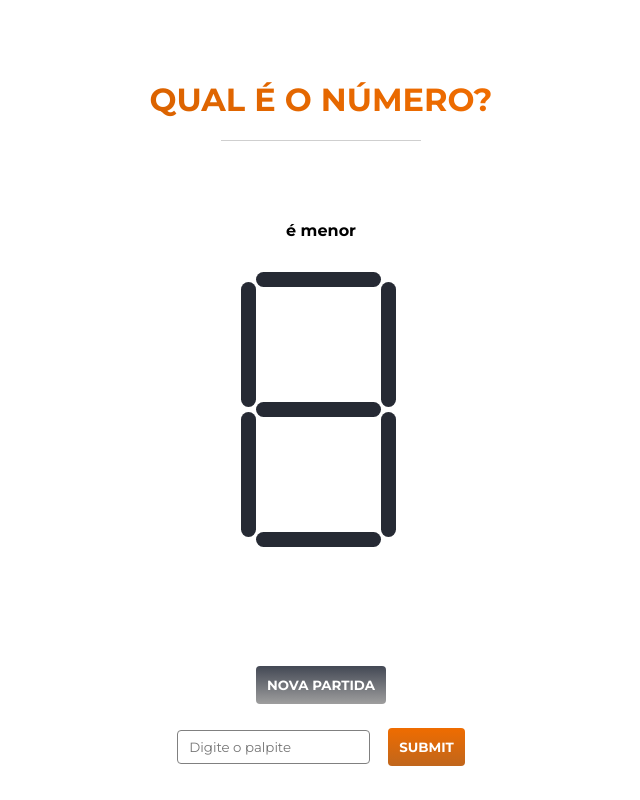
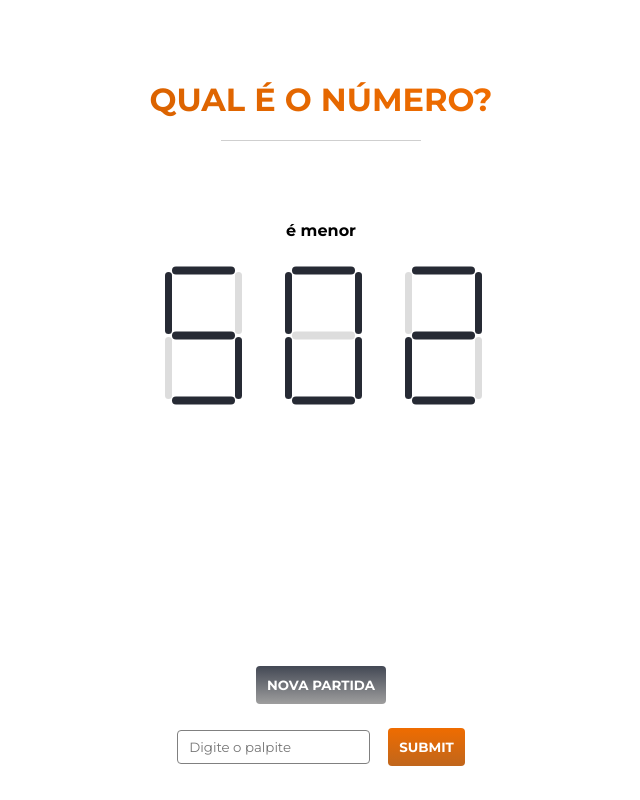
Before and after one commit to cefasgarciapereira/studiosol, a React (Vite) app: page / in a window 1280 px wide. Shown: the whole page, without its empty margins (319-959 px from the left). Built offline with nearby package versions, Linux system fonts and the light colour scheme.

Commit message:
[refactor]: refactor Seven Segments Display
- Split each digit into a separate component
- Grid System to auto align the display up to 3 digits

```diff
--- /dev/null
+++ b/src/components/elements/SevenSegmentsDisplay/Digit.jsx
@@ -0,0 +1,27 @@
+import classes from './digit.module.css'
+
+function Digit(props) {
+    const { value } = props
+
+    return (
+        <div className={classes.root}>
+            <div className={classes.A} style={{ backgroundColor: AOn.includes(value) ? '#262A34' : '' }}></div>
+            <div className={classes.B} style={{ backgroundColor: BOn.includes(value) ? '#262A34' : '' }}></div>
+            <div className={classes.C} style={{ backgroundColor: COn.includes(value) ? '#262A34' : '' }}></div>
+            <div className={classes.D} style={{ backgroundColor: DOn.includes(value) ? '#262A34' : '' }}></div>
+            <div className={classes.E} style={{ backgroundColor: EOn.includes(value) ? '#262A34' : '' }}></div>
+            <div className={classes.F} style={{ backgroundColor: FOn.includes(value) ? '#262A34' : '' }}></div>
+            <div className={classes.G} style={{ backgroundColor: GOn.includes(value) ? '#262A34' : '' }}></div>
+        </div>
+    )
+}
+
+const AOn = [0, 2, 3, 5, 6, 7, 8, 9]
+const BOn = [0, 1, 2, 3, 4, 7, 8, 9]
+const COn = [0, 1, 3, 4, 5, 6, 7, 8, 9]
+const DOn = [0, 2, 3, 5, 6, 8, 9]
+const EOn = [0, 2, 6, 8]
+const FOn = [0, 4, 5, 6, 8, 9]
+const GOn = [2, 3, 4, 5, 6, 8, 9]
+
+export default Digit
--- a/src/components/elements/SevenSegmentsDisplay/SevenSegmentsDisplay.jsx
+++ b/src/components/elements/SevenSegmentsDisplay/SevenSegmentsDisplay.jsx
@@ -1,27 +1,21 @@
-import classes from './SevenSegmentsDisplay.module.css'
+import Digit from './Digit'
+
+import classes from './seve-segment-display.module.css'
 
 function SevenSegmentsDisplay(props) {
     const { value } = props
 
     return (
         <div className={classes.root}>
-            <div className={classes.A} style={{ backgroundColor: AOn.includes(value) ? '#262A34' : '' }}></div>
-            <div className={classes.B} style={{ backgroundColor: BOn.includes(value) ? '#262A34' : '' }}></div>
-            <div className={classes.C} style={{ backgroundColor: COn.includes(value) ? '#262A34' : '' }}></div>
-            <div className={classes.D} style={{ backgroundColor: DOn.includes(value) ? '#262A34' : '' }}></div>
-            <div className={classes.E} style={{ backgroundColor: EOn.includes(value) ? '#262A34' : '' }}></div>
-            <div className={classes.F} style={{ backgroundColor: FOn.includes(value) ? '#262A34' : '' }}></div>
-            <div className={classes.G} style={{ backgroundColor: GOn.includes(value) ? '#262A34' : '' }}></div>
+            {
+                value
+                    .toString()
+                    .split('')
+                    .map((d, index) =>
+                        <Digit value={parseInt(d)} key={index} />)
+            }
         </div>
     )
 }
 
-const AOn = [0, 2, 3, 5, 6, 7, 8, 9]
-const BOn = [0, 1, 2, 3, 4, 7, 8, 9]
-const COn = [0, 1, 3, 4, 5, 6, 7, 8, 9]
-const DOn = [0, 2, 3, 5, 6, 8, 9]
-const EOn = [0, 2, 6, 8]
-const FOn = [0, 4, 5, 6, 8, 9]
-const GOn = [2, 3, 4, 5, 6, 8, 9]
-
 export default SevenSegmentsDisplay
--- a/src/components/elements/SevenSegmentsDisplay/SevenSegmentsDisplay.module.css
+++ /dev/null
@@ -1,58 +0,0 @@
-.root {
-    position: relative;
-    max-width: 200px;
-    width: -webkit-fill-available;
-    height: -webkit-fill-available;
-}
-
-.segment, .A, .B, .C, .D, .E, .F, .G {
-    height: 125px;
-    width: 15px;
-    background-color: #ddd;
-    border-radius: 9999px;
-}
-
-.A {
-    position: absolute;
-    top: -45px;
-    left: 90px;
-    transform: rotate(90deg);
-}
-
-.B {
-    position: absolute;
-    top: 20px;
-    left: 160px;
-}
-
-.C {
-    position: absolute;
-    top: 150px;
-    left: 160px;
-}
-
-.D {
-    position: absolute;
-    top: 215px;
-    left: 90px;
-    transform: rotate(90deg);
-}
-
-.E {
-    position: absolute;
-    top: 150px;
-    left: 20px;
-}
-
-.F {
-    position: absolute;
-    top: 20px;
-    left: 20px;
-}
-
-.G {
-    position: absolute;
-    top: 85px;
-    left: 90px;
-    transform: rotate(90deg);
-}
--- /dev/null
+++ b/src/components/elements/SevenSegmentsDisplay/digit.module.css
@@ -0,0 +1,51 @@
+.root {
+    position: relative;
+    width: calc(var(--digit-scale)*185px);
+    height: -webkit-fill-available;
+}
+
+.segment, .A, .B, .C, .D, .E, .F, .G {
+    position: absolute;
+    height: calc(var(--digit-scale)*125px);
+    width: calc(var(--digit-scale)*15px);
+    background-color: #ddd;
+    border-radius: 9999px;
+}
+
+.A {
+    top: calc(var(--digit-scale)*-45px);
+    left: calc(var(--digit-scale)*90px);
+    transform: rotate(90deg);
+}
+
+.B {
+    top: calc(var(--digit-scale)*20px);
+    left: calc(var(--digit-scale)*160px);
+}
+
+.C {
+    top: calc(var(--digit-scale)*150px);
+    left: calc(var(--digit-scale)*160px);
+}
+
+.D {
+    top: calc(var(--digit-scale)*215px);
+    left: calc(var(--digit-scale)*90px);
+    transform: rotate(90deg);
+}
+
+.E {
+    top: calc(var(--digit-scale)*150px);
+    left: calc(var(--digit-scale)*20px);
+}
+
+.F {
+    top: calc(var(--digit-scale)*20px);
+    left: calc(var(--digit-scale)*20px);
+}
+
+.G {
+    top: calc(var(--digit-scale)*85px);
+    left: calc(var(--digit-scale)*90px);
+    transform: rotate(90deg);
+}
--- /dev/null
+++ b/src/components/elements/SevenSegmentsDisplay/seve-segment-display.module.css
@@ -0,0 +1,9 @@
+.root {
+    width: 100%;
+    min-height: calc(var(--digit-scale)*290px);
+    max-width: 360px;
+    height: -webkit-fill-available;
+    display: grid;
+    grid-template-columns: repeat(auto-fit, minmax(calc(var(--digit-scale)*185px), 1fr));
+    justify-items: center;
+}
--- a/src/index.css
+++ b/src/index.css
@@ -1,5 +1,9 @@
 * {
   font-family: 'Montserrat', sans-serif;
+}
+
+:root {
+  --digit-scale: .5;
 }
 
 body {
--- a/src/pages/Home/Home.jsx
+++ b/src/pages/Home/Home.jsx
@@ -15,7 +15,7 @@ function Home() {
         >
             <div className={classes.content}>
                 <h4>é menor</h4>
-                <SevenSegmentsDisplay value={8} />
+                <SevenSegmentsDisplay value={502} />
             </div>
         </Page>
     )
```
